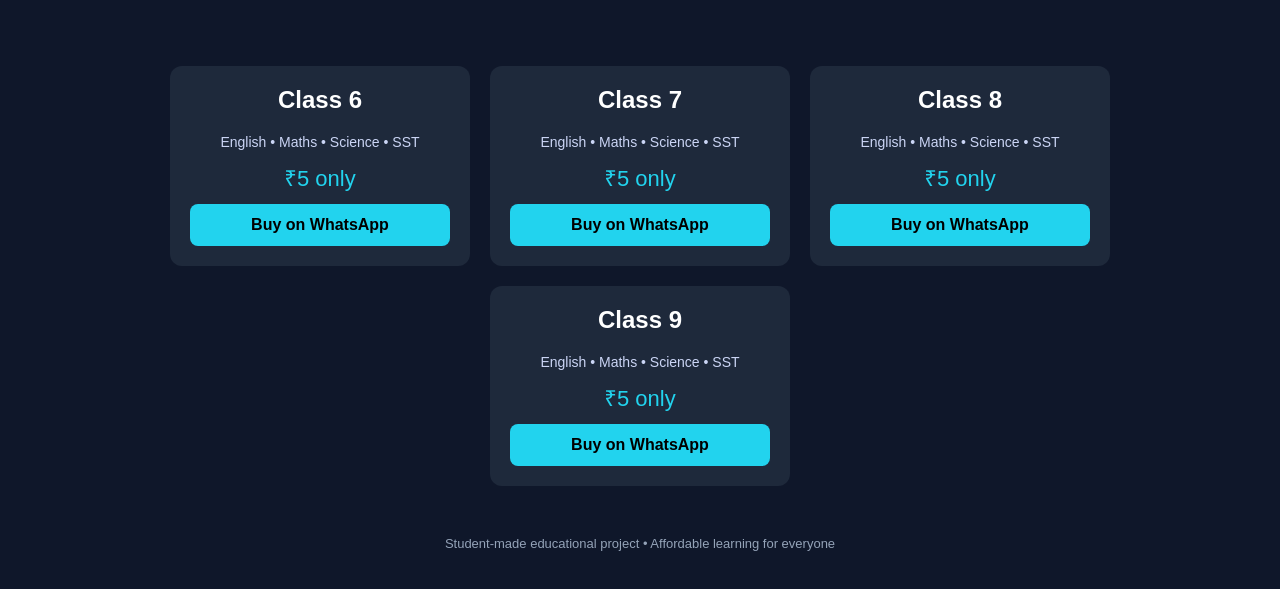
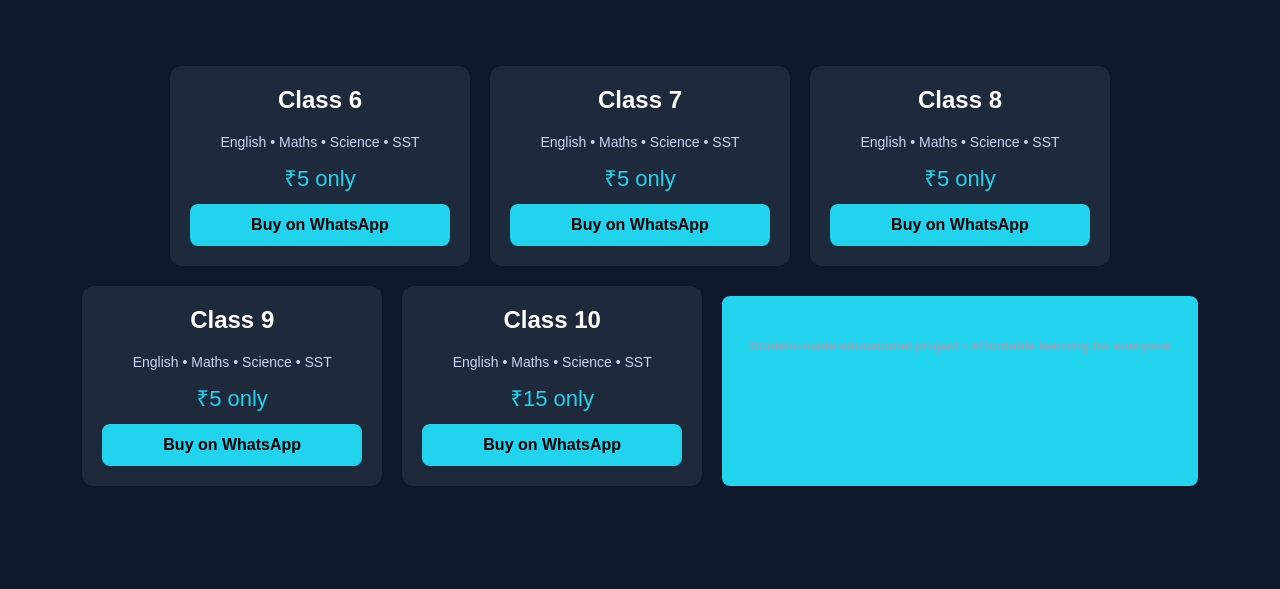
Before and after one commit to sam-studyhub/MY-NOTE-STORE, a plain HTML site: page index.html in a window 1280 px wide. Shown: the part 167-756 px from the top of the page. Drawn offline with Linux system fonts and the light colour scheme.

Commit message:
Update index.html
Signed-off-by: sam's Notes store <samriddhisonalh@gmail.com>

```diff
--- a/index.html
+++ b/index.html
@@ -145,6 +145,14 @@
     </a>
   </div>
 
+<div class="card">
+    <h2>Class 10</h2>
+    <div class="subjects">English • Maths • Science • SST</div>
+    <div class="price">₹15 only</div>
+    <a class="buy-btn"
+       href="https://wa.me/919624101270?text=Hi,%20I%20want%20to%20buy%20Class%2010%20notes%20for%20₹5"
+       target="_blank">
+       Buy on WhatsApp
 </div>
 
 <footer>
```
